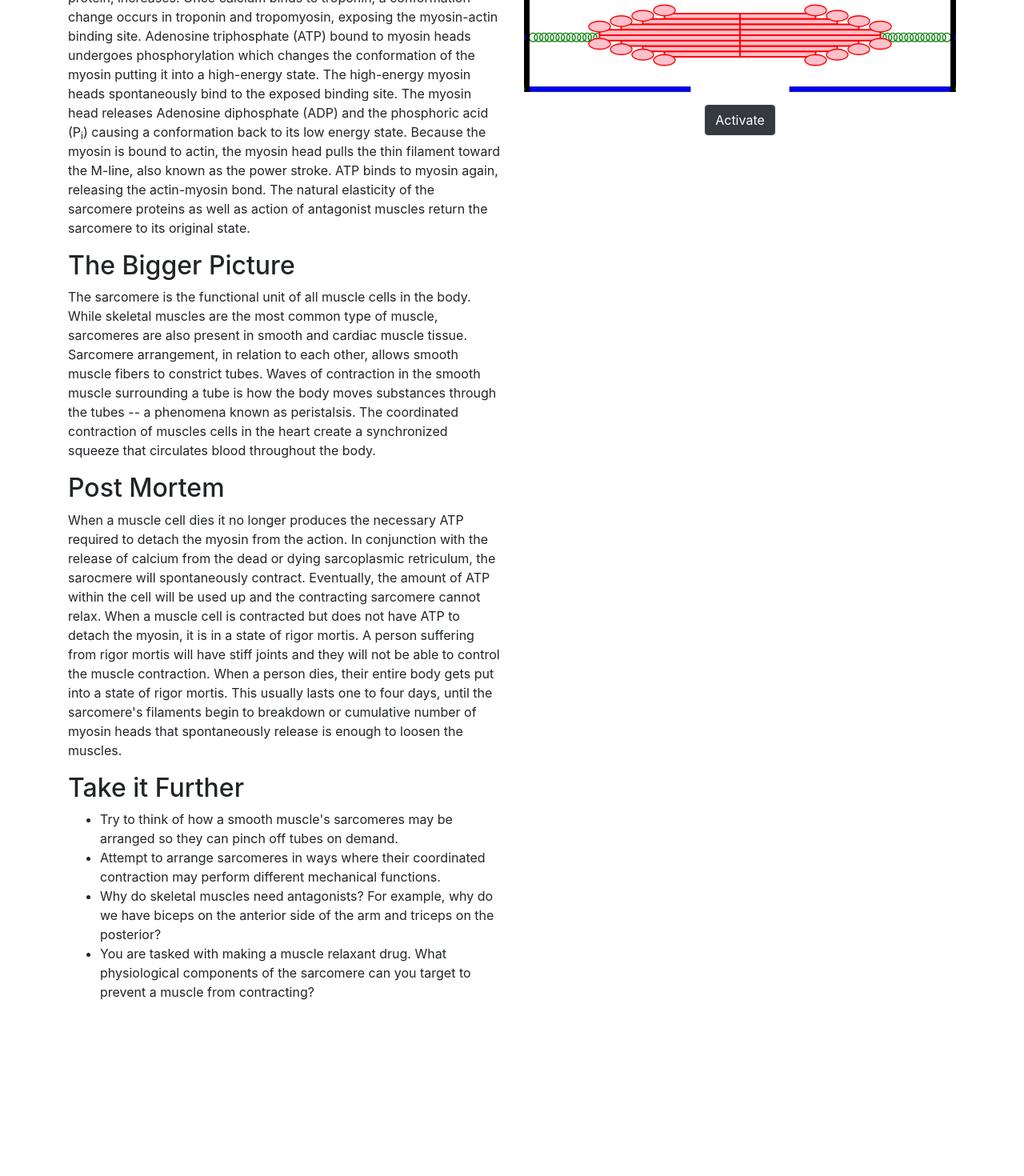
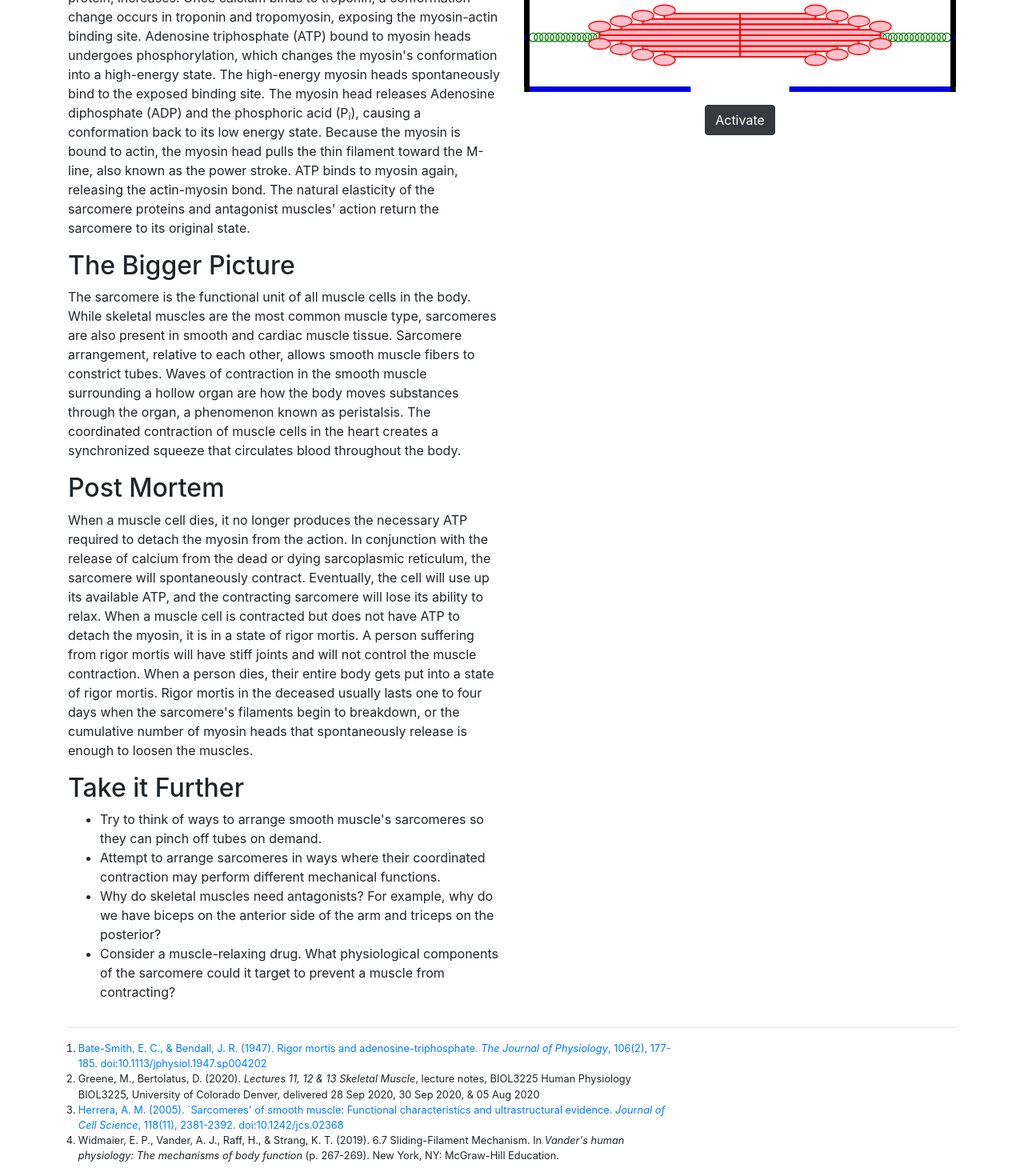
Before and after one commit to christoferpeterson/explore-human-physiology, a React (Create React App) app: page /#/sarcomere in a window 1280 px wide. Shown: the part 816-2286 px from the top of the page at 80% size. Before the commit the page ends 2084 px from the top, so only its background shows below. Built offline with nearby package versions, Linux system fonts and the light colour scheme.

Commit message:
Grammar fix and added references

```diff
--- a/src/FunctionalUnitPages/SarcomerePage.js
+++ b/src/FunctionalUnitPages/SarcomerePage.js
@@ -62,12 +62,12 @@ class SarcomerePage extends React.Component {
 				</p>
 				<h2>Anatomy</h2>
 				<p>
-					Z-disks, relatively thick bundles of proteins, flank the sarcomere and provider anchorage to the rest of the structure.
-					The outer border is composed of a series of thin filaments. A thin filament is composed of a chain of
-					actin proteins wrapped in tropomyosin. It also contains the regulatory protein troponin which is used
-					to coordinate and control muscle contraction. Surrounded by the thin filaments is a thick filament. The thick filament
-					is a bundle of myosin proteins. Myosin is a long protein with a bulbous head. The thick filament is anchored to the
-					z-disk by titin, a springy protein which contributes to muscle elasticity.
+					Z-disks, relatively thick bundles of proteins, flank the sarcomere and provider anchorage to the rest of the
+					structure. The outer border is composed of a series of thin filaments. A thin filament is composed of a chain
+					of actin proteins wrapped in tropomyosin. It also contains the regulatory protein troponin, which coordinates
+					and controls muscle contraction. The thin filaments surround a thick filament, a bundle of myosin proteins.
+					Myosin is a long protein with a bulbous head. The thick filament is anchored to the z-disk by titin, a springy
+					protein contributing to muscle's elasticity.
 				</p>
 				<p>
 					There are several zones in the sarcomere that make it easier to explain how sarcomere contraction occurs. The Z-disk
@@ -80,39 +80,57 @@ class SarcomerePage extends React.Component {
 					Calcium released by the myofibril sarcoplasmic reticulum increases the concentration of calcium in the cytosol. As the
 					concentration increases, the likelihood of calcium binding to troponin, the regulatory protein, increases. Once calcium
 					binds to troponin, a conformation change occurs in troponin and tropomyosin, exposing the myosin-actin binding site.
-					Adenosine triphosphate (ATP) bound to myosin heads undergoes phosphorylation which changes the conformation of the myosin
-					putting it into a high-energy state. The high-energy myosin heads spontaneously bind to the exposed binding site. The myosin
-					head releases Adenosine diphosphate (ADP) and the phosphoric acid (P<sub>i</sub>) causing a conformation back to its low energy
-					state. Because the myosin is bound to actin, the myosin head pulls the thin filament toward the M-line, also known as the power
-					stroke. ATP binds to myosin again, releasing the actin-myosin bond. The natural elasticity of the sarcomere proteins as well
-					as action of antagonist muscles return the sarcomere to its original state.
+					Adenosine triphosphate (ATP) bound to myosin heads undergoes phosphorylation, which changes the myosin's conformation
+					into a high-energy state. The high-energy myosin heads spontaneously bind to the exposed binding site. The myosin head
+					releases Adenosine diphosphate (ADP) and the phosphoric acid (P<sub>i</sub>), causing a conformation back to its low
+					energy state. Because the myosin is bound to actin, the myosin head pulls the thin filament toward the M-line, also
+					known as the power stroke. ATP binds to myosin again, releasing the actin-myosin bond. The natural elasticity of the
+					sarcomere proteins and antagonist muscles' action return the sarcomere to its original state.
 				</p>
 				<h2>The Bigger Picture</h2>
 				<p>
-					The sarcomere is the functional unit of all muscle cells in the body. While skeletal muscles are the most common type
-					of muscle, sarcomeres are also present in smooth and cardiac muscle tissue. Sarcomere arrangement, in relation to each other,
-					allows smooth muscle fibers to constrict tubes. Waves of contraction in the smooth muscle surrounding a tube is how the body
-					moves substances through the tubes -- a phenomena known as peristalsis. The coordinated contraction of muscles cells in the heart
-					create a synchronized squeeze that circulates blood throughout the body.
+					The sarcomere is the functional unit of all muscle cells in the body. While skeletal muscles are the most common muscle
+					type, sarcomeres are also present in smooth and cardiac muscle tissue. Sarcomere arrangement, relative to each other,
+					allows smooth muscle fibers to constrict tubes. Waves of contraction in the smooth muscle surrounding a hollow organ are
+					how the body moves substances through the organ, a phenomenon known as peristalsis. The coordinated contraction of muscle
+					cells in the heart creates a synchronized squeeze that circulates blood throughout the body.
 				</p>
 				<h2>Post Mortem</h2>
-				<p>When a muscle cell dies it no longer produces the necessary ATP required to detach the myosin from the action. In conjunction with
-					the release of calcium from the dead or dying sarcoplasmic retriculum, the sarocmere will spontaneously contract. Eventually, the
-					amount of ATP within the cell will be used up and the contracting sarcomere cannot relax. When a muscle cell is contracted but does
-					not have ATP to detach the myosin, it is in a state of rigor mortis. A person suffering from rigor mortis will have stiff joints
-					and they will not be able to control the muscle contraction. When a person dies, their entire body gets put into a state of rigor mortis.
-					This usually lasts one to four days, until the sarcomere's filaments begin to breakdown or cumulative number of myosin heads that
-					spontaneously release is enough to loosen the muscles.
+				<p>
+					When a muscle cell dies, it no longer produces the necessary ATP required to detach the myosin from the action. In
+					conjunction with the release of calcium from the dead or dying sarcoplasmic reticulum, the sarcomere will spontaneously
+					contract. Eventually, the cell will use up its available ATP, and the contracting sarcomere will lose its ability to
+					relax. When a muscle cell is contracted but does not have ATP to detach the myosin, it is in a state of rigor mortis.
+					A person suffering from rigor mortis will have stiff joints and will not control the muscle contraction. When a person
+					dies, their entire body gets put into a state of rigor mortis. Rigor mortis in the deceased usually lasts one to four
+					days when the sarcomere's filaments begin to breakdown, or the cumulative number of myosin heads that spontaneously
+					release is enough to loosen the muscles.
 				</p>
 				<h2>Take it Further</h2>
 				<ul>
-					<li>Try to think of how a smooth muscle's sarcomeres may be arranged so they can pinch off tubes on demand.</li>
+					<li>Try to think of ways to arrange smooth muscle's sarcomeres so they can pinch off tubes on demand.</li>
 					<li>Attempt to arrange sarcomeres in ways where their coordinated contraction may perform different mechanical functions.</li>
 					<li>Why do skeletal muscles need antagonists? For example, why do we have biceps on the anterior side of the arm and triceps on the posterior?</li>
-					<li>You are tasked with making a muscle relaxant drug. What physiological components of the sarcomere can you target to prevent a muscle from contracting?</li>
+					<li>Consider a muscle-relaxing drug. What physiological components of the sarcomere could it target to prevent a muscle from contracting?</li>
 				</ul>
 			</div>
 		);
+	}
+
+	renderReferences = () => {
+		return (
+			<div>
+				<hr />
+				<small>
+					<ol style={{paddingLeft:"1em", maxWidth:"60em"}}>
+						<li><a href="https://www.ncbi.nlm.nih.gov/pmc/articles/PMC1393748/pdf/jphysiol01486-0070.pdf" target="_blank"  rel="noreferrer">Bate-Smith, E. C., &amp; Bendall, J. R. (1947). Rigor mortis and adenosine-triphosphate. <em>The Journal of Physiology</em>, 106(2), 177-185. doi:10.1113/jphysiol.1947.sp004202</a></li>
+						<li>Greene, M., Bertolatus, D. (2020). <i>Lectures 11, 12 &amp; 13 Skeletal Muscle</i>, lecture notes, BIOL3225 Human Physiology BIOL3225, University of Colorado Denver, delivered 28 Sep 2020, 30 Sep 2020, &amp; 05 Aug 2020</li>
+						<li><a href="https://jcs.biologists.org/content/118/11/2381.long" target="_blank"  rel="noreferrer">Herrera, A. M. (2005). `Sarcomeres' of smooth muscle: Functional characteristics and ultrastructural evidence. <em>Journal of Cell Science</em>, 118(11), 2381-2392. doi:10.1242/jcs.02368</a></li>
+						<li>Widmaier, E. P., Vander, A. J., Raff, H., &amp; Strang, K. T. (2019). 6.7 Sliding-Filament Mechanism. In <em>Vander's human physiology: The mechanisms of body function</em> (p. 267-269). New York, NY: McGraw-Hill Education.</li>
+					</ol>
+				</small>
+			</div>
+		)
 	}
 
 	render() {
@@ -156,6 +174,9 @@ class SarcomerePage extends React.Component {
 						</Row>
 					</Col>
 				</Row>
+				<Row>
+					<Col>{this.renderReferences()}</Col>
+				</Row>
 			</div>
 		);
 	}
```
